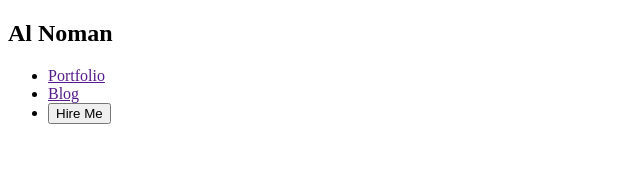
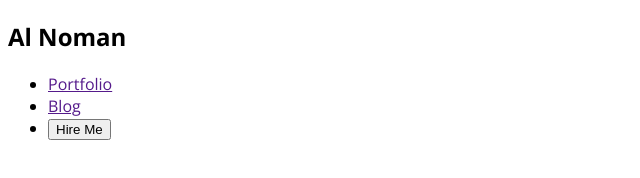
Before and after one commit to alnoman997/hero-dev-portfolio, a plain HTML site: page index.html in a window 1280 px wide. Shown: the whole page, without its empty margins (0-640 px from the left). Drawn offline with nearby package versions, Linux system fonts and the light colour scheme.

Commit message:
added font open sans from google font by embeded

```diff
--- a/index.html
+++ b/index.html
@@ -1,14 +1,25 @@
 <!DOCTYPE html>
 <html lang="en">
+
 <head>
     <meta charset="UTF-8">
     <meta name="viewport" content="width=device-width, initial-scale=1.0">
     <title>Al Noman Demo Portfolio</title>
+
+    <link rel="preconnect" href="https://fonts.googleapis.com">
+    <link rel="preconnect" href="https://fonts.gstatic.com" crossorigin>
+    <link href="https://fonts.googleapis.com/css2?family=Open+Sans:ital,wght@0,300..800;1,300..800&display=swap"
+        rel="stylesheet">
+
+
+        <link rel="stylesheet" href="styles/portfolio.css">
+
 </head>
-<body>
+
+<body class="font-open-sans">
     <header>
         <nav>
-        <div>
+            <div class="logo">
                 <h2>Al Noman </h2>
             </div>
 
@@ -20,4 +31,5 @@
         </nav>
     </header>
 </body>
+
 </html>
--- /dev/null
+++ b/styles/portfolio.css
@@ -0,0 +1,10 @@
+/* body {
+    background-color: aqua;
+} */
+
+
+.font-open-sans {
+  font-family: "Open Sans", sans-serif;
+  font-optical-sizing: auto;
+
+}
```
Lines whose indentation alone changed are shown as unchanged.
